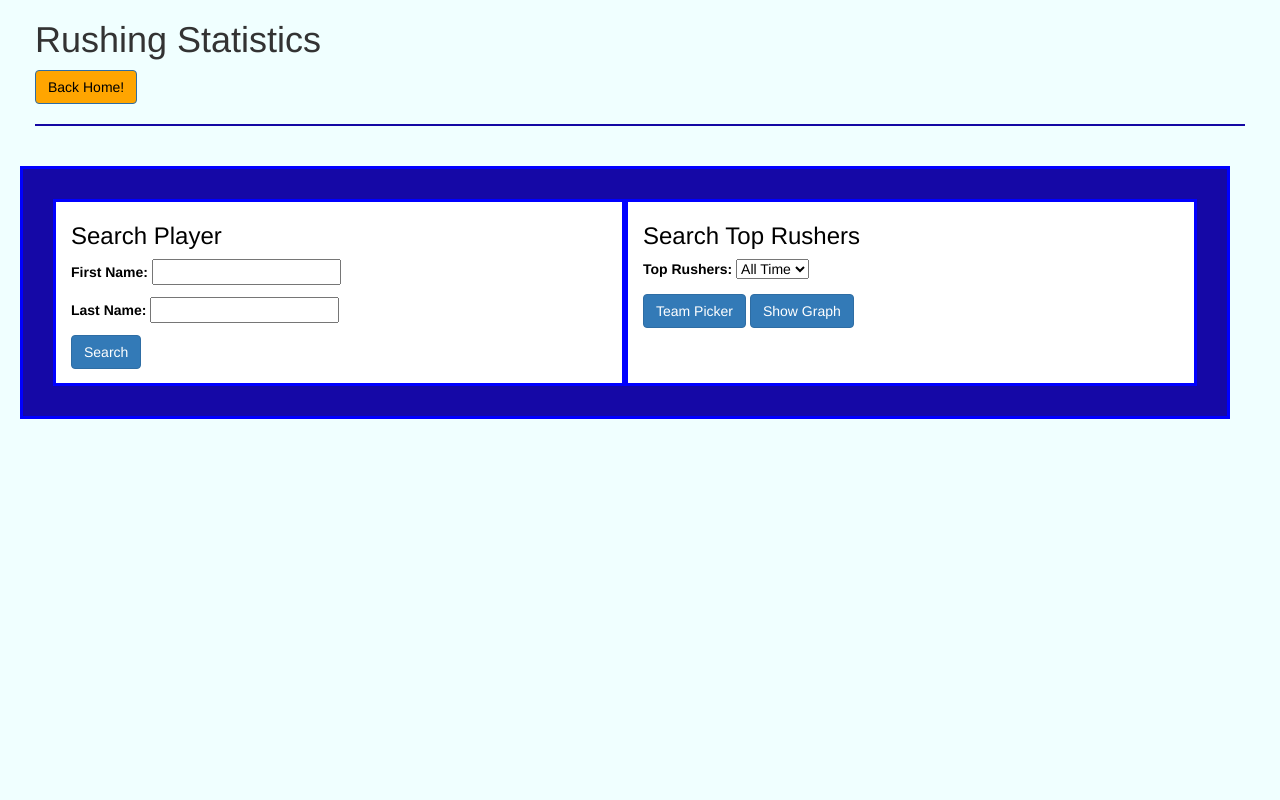
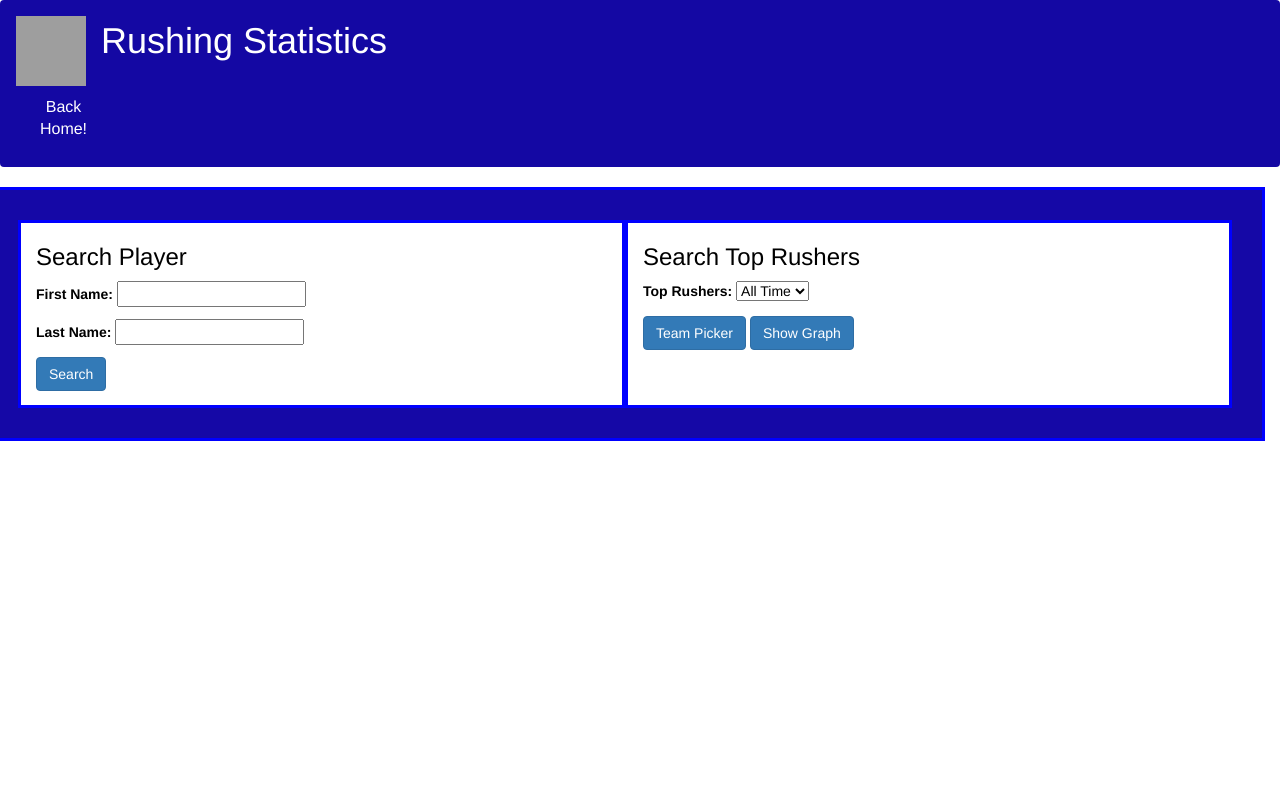
Before and after one commit to fordoelgordo/NFL-Statistics-Application, a Django app: page /rusherspage/ in a window 1280 px wide. Run offline with Django 3.2, Linux system fonts and the light colour scheme; some libraries are stand-ins or nearby versions; grey boxes are pictures that could not be loaded.

Commit message:
adding the header to match the main program

```diff
--- a/nfl_site/templates/rushers/rusher.html
+++ b/nfl_site/templates/rushers/rusher.html
@@ -8,13 +8,43 @@
       integrity="sha384-BVYiiSIFeK1dGmJRAkycuHAHRg32OmUcww7on3RYdg4Va+PmSTsz/K68vbdEjh4u" crossorigin="anonymous">
    <!-- <link rel="stylesheet" href="{% static "css/rushers/rushers.css" %}" /> -->
 </head>
+<body>
+<style type="text/css">
+   .navbar {
+       background-color: #1408A3;
+   }
+   .navbar ul {
+   list-style-type: none;
+   margin: 0px;
+   padding: 0px;
+   text-align: left;
+   }
+   .navbar li{
+       display: inline-block;
+       padding: 25px;
+       width: 125px;
+       text-align: center;
+   }
+   .navbar ul li a {
+       color: white;
+       font-size: 16px;
+   }
+   .navbar h1{
+       color: white;
+   }
+</style>
 
-<body style="background-color:azure; margin-left:2.5em; margin-right: 2.5em; ">
+<div class="navbar">
+   <a class="navbar-brand">
+       <img src="https://static.www.nfl.com/image/upload/v1554321393/league/nvfr7ogywskqrfaiu38m.svg" width="70" height="70" class="d-inline-block align-top" alt="" loading="lazy">
+   </a>
+
    <h1>Rushing Statistics</h1>
-   <button class="btn btn-primary" style="background-color: orange; color: black;"
-      onclick="window.location.href='/' ">Back Home!</button>
-   <hr style="height:2px;border-width:0;color:#1408A3;background-color: #1408A3">
+   <ul>
+      <li><a href="/">Back Home!</a></li>
    <br>
+   </ul>
+</div>
 
    <div id="wrapper" class="row"
       style=" background-color: hsl(245, 91%, 34%); width: 100%; display: flex; padding: 30px; border: solid blue;">
```
